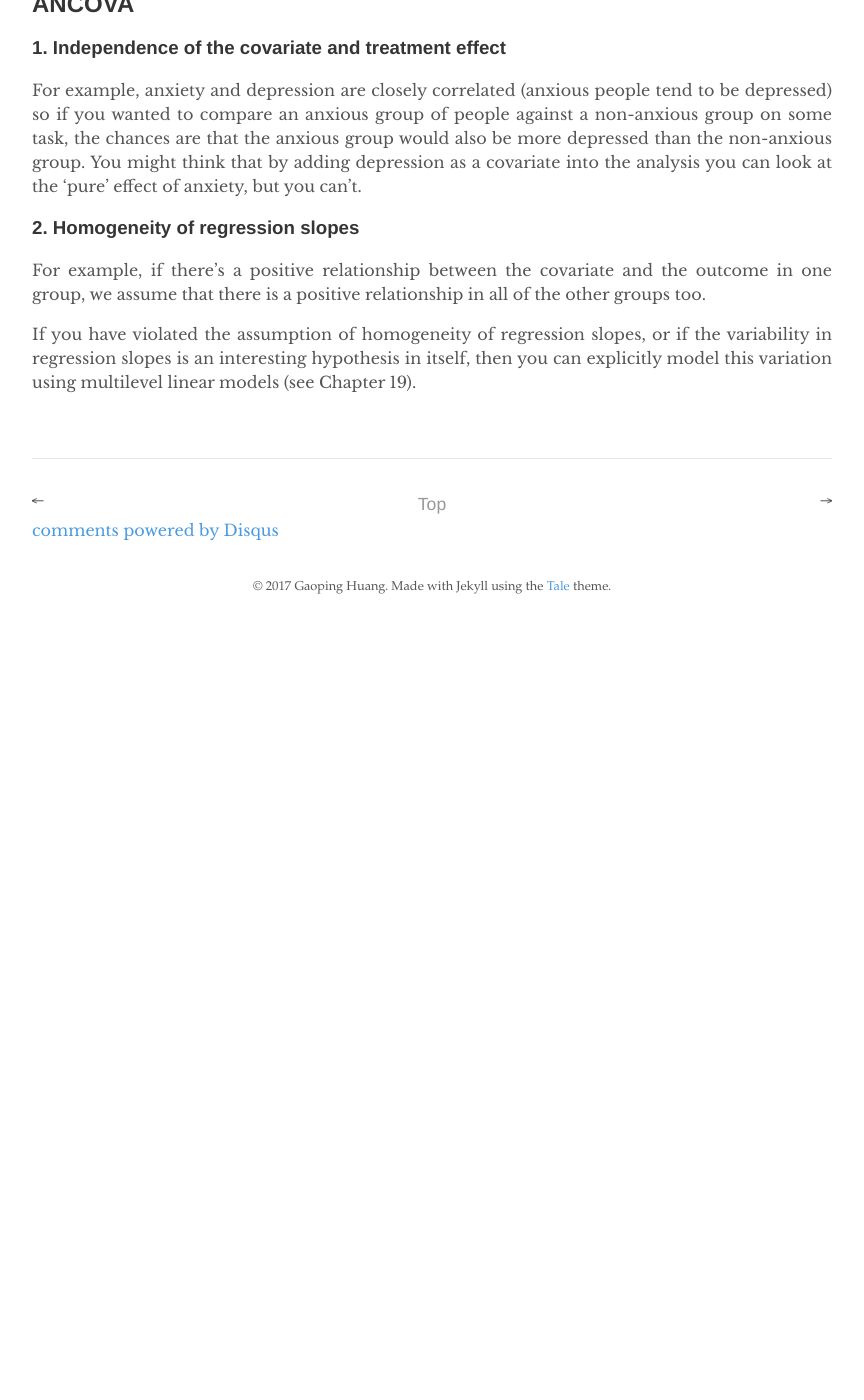
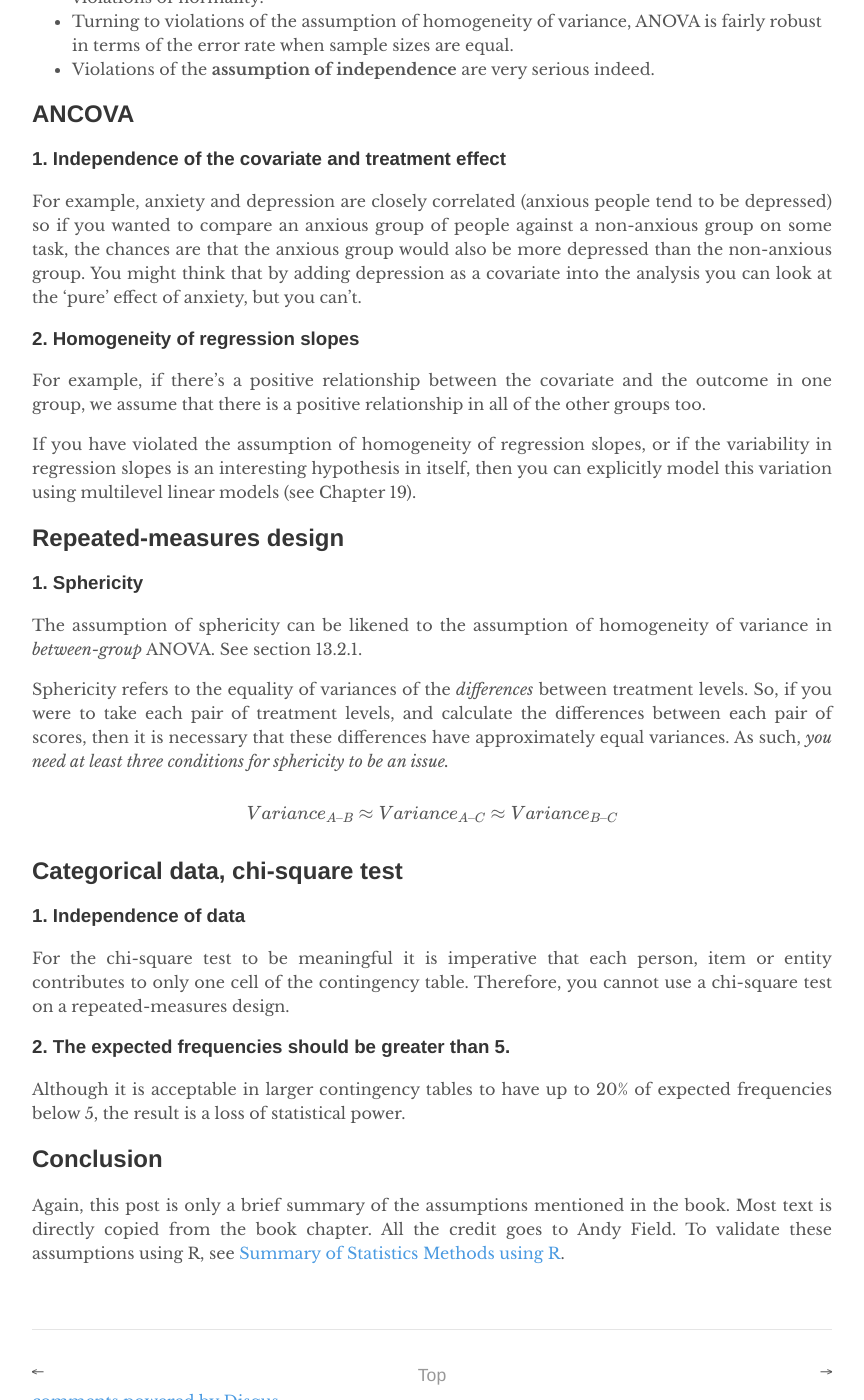
Before and after one commit to gaopinghuang0/gaopinghuang0.github.io, a Jekyll site: the page built from _posts/2017-11-1-assumptions-of-statistics-methods.md, in a window 1280 px wide and 1400 px high, scrolled down 2962 px. Shown: the whole window, without its empty margins (208-1072 px from the left). Built offline with Jekyll 4.4.1, drawn with Linux system fonts in a browser that asks for light colours; formulas are drawn with MathJax 3; comment, search, counter and statistics services are not loaded; before the commit the page ends 3592 px from its top, so only the background shows below that; some of the changed text lies outside the part shown.

Commit message:
update post on assumptions of statistics

````diff
--- a/_Rmd/2017-10-23-support-RMarkdown.Rmd
+++ b/_Rmd/2017-10-23-support-RMarkdown.Rmd
@@ -166,7 +166,7 @@ See [How to use MathJax in Jekyll generated Github pages](http://haixing-hu.gith
         src="https://cdnjs.cloudflare.com/ajax/libs/mathjax/2.7.1/MathJax.js?config=TeX-AMS-MML_HTMLorMML">
 </script>
 ```
-Note that I updated the `inlineMath` as `[ ['$','$'] ]` and CDN url to `cndjs`. The config remains the same.
+Note that I updated the `inlineMath` as `[ ['$','$'] ]` and CDN url to `cndjs`. The config of url remains the same.
 
 ## Set fig.path for different post
 See [Blogging About R Code with R Markdown, Knitr, and Jekyll](https://nicolewhite.github.io/2015/02/07/r-blogging-with-rmarkdown-knitr-jekyll.html) by Nicole White.
--- a/_Rmd/2017-11-1-statistics-methods-using-R.Rmd
+++ b/_Rmd/2017-11-1-statistics-methods-using-R.Rmd
@@ -22,6 +22,7 @@ A brief summary of common statistic methods using R from the book "Discovering S
 * *effects* - for adjusted means
     * `effect()`, see section 11.4.8
 * *ez* - for *ANOVA*
+    * `ezANOVA()`, repeated-measures ANOVA, see section 12.4.7
 * *ggplot2* - for graphs
 * *ggm* - for partial correlation
     * `pcor()`, partial correlation, see section 6.6.2
--- a/_posts/2017-11-1-assumptions-of-statistics-methods.md
+++ b/_posts/2017-11-1-assumptions-of-statistics-methods.md
@@ -2,11 +2,12 @@
 layout: post
 title: "Assumptions of Statistics Analysis"
 author: "Gaoping Huang"
+use_math: true
 ---
 
-A brief summary of the assumptions of statistic methods from the book "Discovering Statistics using R (2012)" by Andy Field.
+A brief summary of the assumptions of statistic methods from the book "Discovering Statistics using R (2012)" by Andy Field. Most text is directly copied from the book chapter. All the credit goes to him.
 
-To test these assumptions with R, see [Summary of Statistics Methods using R](/2017/11/01/statistics-methods-using-R).
+To test these assumptions with R, see [Summary of Statistics Methods using R][post_using_R].
 
 ## Parametric data
 See section 5.3
@@ -59,12 +60,12 @@ The mean values of the outcome variable for each increment of the predictor(s) l
 ## Logistic Regression
 See section 8.4. Logistic regression shares some of the assumptions of normal regression: 1) Linearity, 2) Independent errors, and 3) Multicollinearity.
 
-## t-test
-Both independent t-test and the dependent t-test are *parametric tests* mentioned above.
-
-The independent t-test, because it is used to test different groups of people, also assumes:
-1. Scores in different treatment conditions are independent (because they come from different people).
-2. Homogeneity of variance – well, at least in theory we assume equal variances, but in reality we don’t (Jane Superbrain Box 9.2).
+## Comparing two means, t-test
+Both independent t-test and the dependent t-test are *parametric tests* mentioned above. The independent t-test, because it is used to test different groups of people, also assumes:
+### 1. Independence
+Scores in different treatment conditions are independent (because they come from different people).
+### 2. Homogeneity of variance
+Well, at least in theory we assume equal variances, but in reality we don’t (Jane Superbrain Box 9.2).
 
 ## ANOVA
 ### 1. Homogeneity of variance
@@ -85,3 +86,26 @@ For example, anxiety and depression are closely correlated (anxious people tend
 For example, if there’s a positive relationship between the covariate and the outcome in one group, we assume that there is a positive relationship in all of the other groups too.
 
 If you have violated the assumption of homogeneity of regression slopes, or if the variability in regression slopes is an interesting hypothesis in itself, then you can explicitly model this variation using multilevel linear models (see Chapter 19).
+
+
+## Repeated-measures design
+
+### 1. Sphericity
+The assumption of sphericity can be likened to the assumption of homogeneity of variance in *between-group* ANOVA. See section 13.2.1.
+
+Sphericity refers to the equality of variances of the *differences* between treatment levels. So, if you were to take each pair of treatment levels, and calculate the differences between each pair of scores, then it is necessary that these differences have approximately equal variances. As such, *you need at least three conditions for sphericity to be an issue.*
+
+$$Variance_{A–B} ≈ Variance_{A–C} ≈ Variance_{B–C}$$
+
+## Categorical data, chi-square test
+
+### 1. Independence of data
+For the chi-square test to be meaningful it is imperative that each person, item or entity contributes to only one cell of the contingency table. Therefore, you cannot use a chi-square test on a repeated-measures design.
+
+### 2. The expected frequencies should be greater than 5.
+Although it is acceptable in larger contingency tables to have up to 20% of expected frequencies below 5, the result is a loss of statistical power.
+
+## Conclusion
+Again, this post is only a brief summary of the assumptions mentioned in the book. Most text is directly copied from the book chapter. All the credit goes to Andy Field. To validate these assumptions using R, see [Summary of Statistics Methods using R][post_using_R].
+
+[post_using_R]: /2017/11/01/statistics-methods-using-R
````
Also changed, not shown: _Rmd/2017-11-1-assumptions-of-statistics-methods.Rmd (+32 -8 lines), _posts/2017-10-23-support-Rmarkdown.md (+1 -1 lines), _posts/2017-11-1-statistics-methods-using-R.md (+2 -1 lines).
